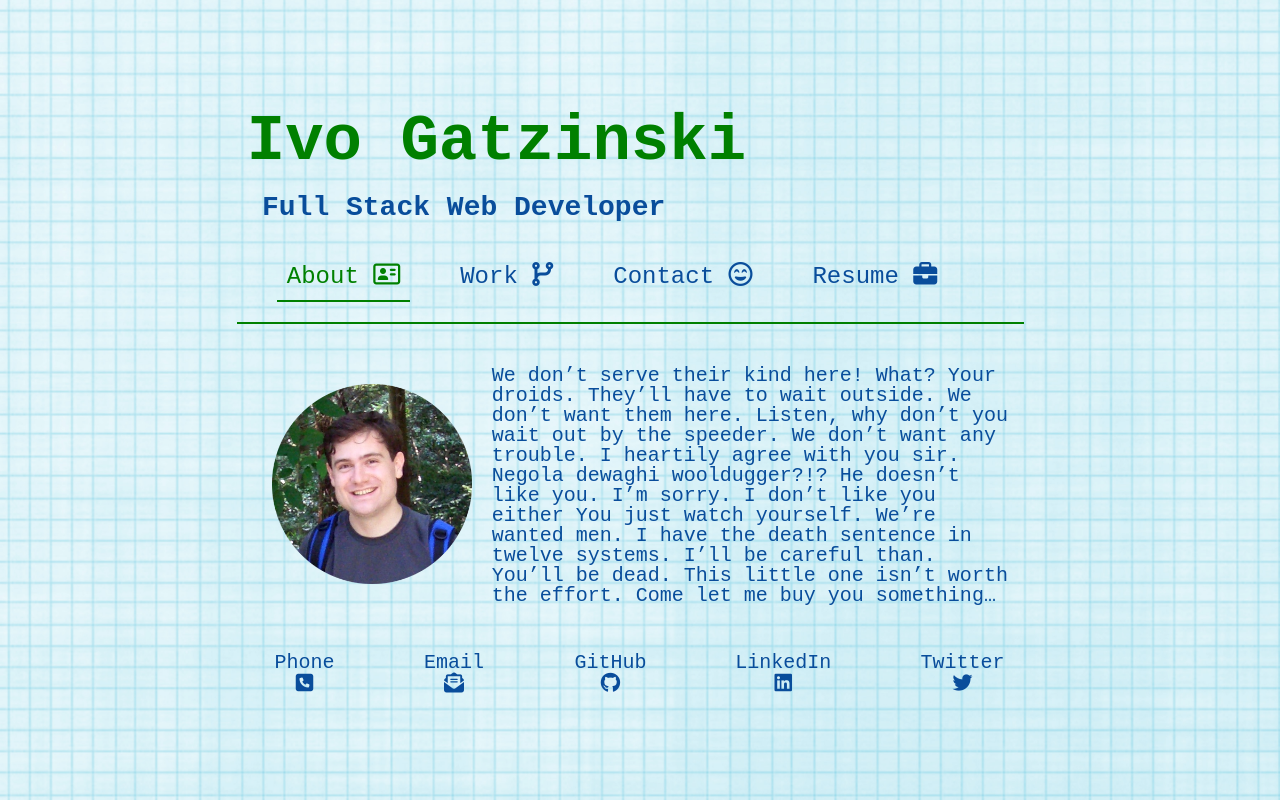
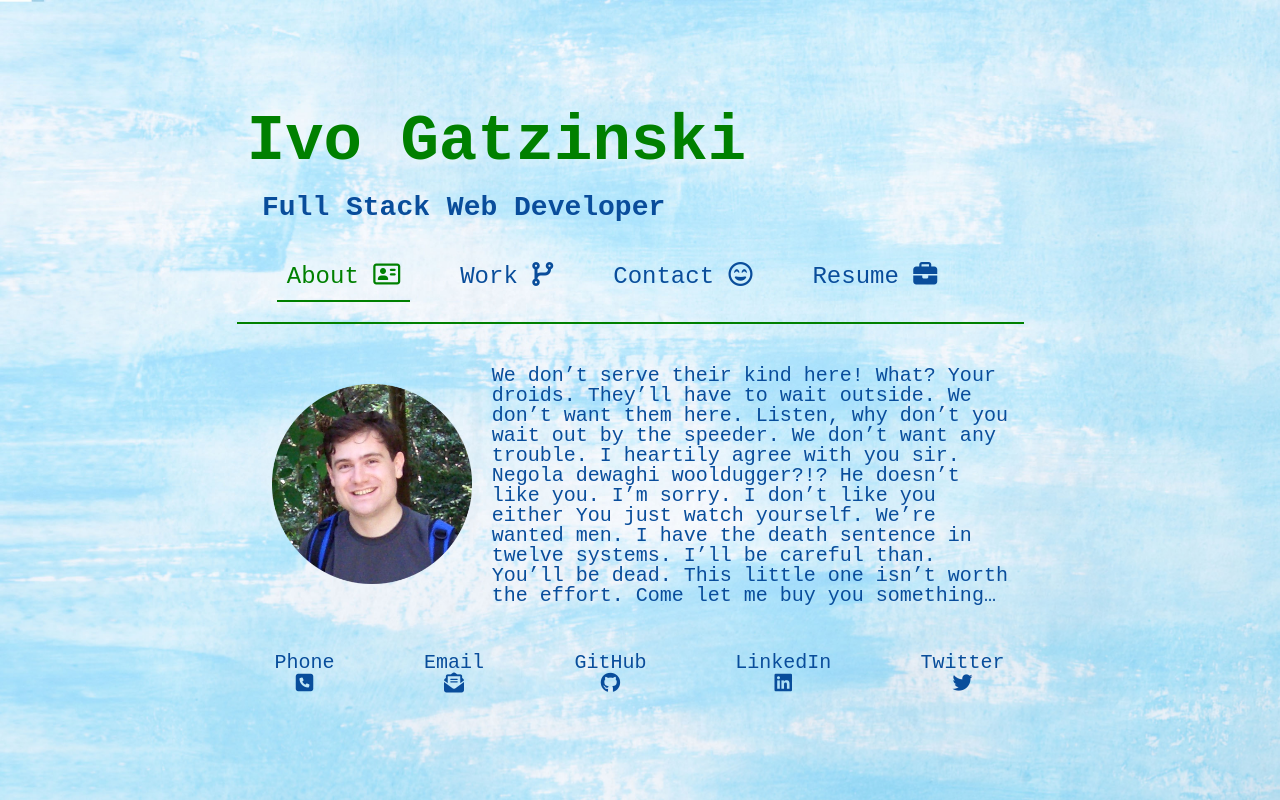
Before and after one commit to Ivo-Gatzinski/portfolio, a React (Create React App) app: page / in a window 1280 px wide. Built offline with nearby package versions, Linux system fonts and the light colour scheme; a web font is replaced by a local one.

Commit message:
add sample; new bg

```diff
--- a/src/App.js
+++ b/src/App.js
@@ -38,7 +38,7 @@ function App() {
                 className={linkClassNames("about")}
                 onClick={() => setCurrentPage("about")}
               >
-                About <i class="far fa-address-card"></i>
+                About <i className="far fa-address-card"></i>
               </button>
             </li>
             <li>
@@ -46,7 +46,7 @@ function App() {
                 className={linkClassNames("samples")}
                 onClick={() => setCurrentPage("samples")}
               >
-                Work <i class="fas fa-code-branch"></i>
+                Work <i className="fas fa-code-branch"></i>
               </button>
             </li>
             <li>
@@ -54,7 +54,7 @@ function App() {
                 className={linkClassNames("contact")}
                 onClick={() => setCurrentPage("contact")}
               >
-                Contact <i class="far fa-grin-beam"></i>
+                Contact <i className="far fa-grin-beam"></i>
               </button>
             </li>
             <li>
@@ -62,7 +62,7 @@ function App() {
                 className={linkClassNames("resume")}
                 onClick={() => setCurrentPage("resume")}
               >
-                Resume <i class="fas fa-briefcase"></i>
+                Resume <i className="fas fa-briefcase"></i>
               </button>
             </li>
           </ul>
--- a/src/components/ContactInfo.js
+++ b/src/components/ContactInfo.js
@@ -1,28 +1,47 @@
-import React from 'react';
+import React from "react";
 
 export default function Contact() {
   return (
     <section className="contact" id="contact">
       <div className="info">
-          <div className="info-item"><a rel="noreferrer" href="tel:6193520538">Phone <i class="fas fa-phone-square"></i></a></div>
         <div className="info-item">
-            <a href="mailto:ivo.gatzinski@outlook.com">Email <i class="fas fa-envelope-open-text"></i></a>
+          <a rel="noreferrer" href="tel:6193520538">
+            Phone <i className="fas fa-phone-square"></i>
+          </a>
         </div>
         <div className="info-item">
-
-            <a target="_blank" rel="noreferrer" href="https://github.com/Ivo-Gatzinski"
-              >GitHub <i class="fab fa-github"></i></a
-            >
+          <a href="mailto:ivo.gatzinski@outlook.com">
+            Email <i className="fas fa-envelope-open-text"></i>
+          </a>
         </div>
         <div className="info-item">
-            <a target="_blank" rel="noreferrer" href="https://www.linkedin.com/in/ivo-gatzinski/"
-              >LinkedIn <i class="fab fa-linkedin"></i></a
+          <a
+            target="_blank"
+            rel="noreferrer"
+            href="https://github.com/Ivo-Gatzinski"
           >
+            GitHub <i className="fab fa-github"></i>
+          </a>
         </div>
         <div className="info-item">
-            <a target="_blank" rel="noreferrer" href="https://twitter.com/IvoGatzinski"
-              >Twitter <i class="fab fa-twitter"></i></a
+          <a
+            target="_blank"
+            rel="noreferrer"
+            href="https://www.linkedin.com/in/ivo-gatzinski/"
           >
+            LinkedIn <i className="fab fa-linkedin"></i>
+          </a>
+        </div>
+        <div className="info-item">
+          <a
+            target="_blank"
+            rel="noreferrer"
+            href="https://twitter.com/IvoGatzinski"
+          >
+            Twitter <i className="fab fa-twitter"></i>
+          </a>
         </div>
       </div>
-      </section>);}
+    </section>
+  );
+}
--- a/src/components/Samples.js
+++ b/src/components/Samples.js
@@ -1,11 +1,32 @@
-import React from 'react';
+import React from "react";
 import pic from "./images/bio_pic.png";
 
 export default function Samples() {
   return (
-
     <section className="work" id="work">
       <div className="samples">
+      <figure className="books card">
+          <div className="h4">
+            <h3>
+              <a
+                target="_blank"
+                rel="noreferrer"
+                href="https://ivo-gatzinski.github.io/book-search/"
+              >
+                Book Search
+              </a>
+            </h3>
+            <p>
+              <a
+                target="_blank"
+                rel="noreferrer"
+                href="https://github.com/Ivo-Gatzinski/book-search/"
+              >
+                GitHub <i className="fab fa-github"></i>
+              </a>
+            </p>
+          </div>
+        </figure>
         <figure className="portfolio card">
           <div className="h4">
             <h3>
@@ -13,20 +34,21 @@ export default function Samples() {
                 target="_blank"
                 rel="noreferrer"
                 href="https://ivo-gatzinski.github.io/portfolio"
-                  >Ivo's Portfolio</a
               >
+                Ivo's Portfolio
+              </a>
             </h3>
             <p>
               <a
                 target="_blank"
                 rel="noreferrer"
                 href="https://github.com/Ivo-Gatzinski/portfolio"
-                  >GitHub <i class="fab fa-github"></i></a
               >
+                GitHub <i className="fab fa-github"></i>
+              </a>
             </p>
           </div>
           <figure>
-
             <img src={pic} alt="Ivo Gatzinski" className="work_pic" />
           </figure>
         </figure>
@@ -37,16 +59,18 @@ export default function Samples() {
                 target="_blank"
                 rel="noreferrer"
                 href="https://ivo-gatzinski.github.io/weather-dash"
-                  >Weather Dashboard</a
               >
+                Weather Dashboard
+              </a>
             </h3>
             <p>
               <a
                 target="_blank"
                 rel="noreferrer"
                 href="https://github.com/Ivo-Gatzinski/weather-dash"
-                  >GitHub <i class="fab fa-github"></i></a
               >
+                GitHub <i className="fab fa-github"></i>
+              </a>
             </p>
           </div>
         </figure>
@@ -57,16 +81,18 @@ export default function Samples() {
                 target="_blank"
                 rel="noreferrer"
                 href="https://ivo-gatzinski.github.io/workday-planner"
-                  >Work Day Planner</a
               >
+                Work Day Planner
+              </a>
             </h3>
             <p>
               <a
                 target="_blank"
                 rel="noreferrer"
                 href="https://github.com/Ivo-Gatzinski/workday-planner"
-                  >GitHub <i class="fab fa-github"></i></a
               >
+                GitHub <i className="fab fa-github"></i>
+              </a>
             </p>
           </div>
         </figure>
@@ -77,33 +103,40 @@ export default function Samples() {
                 target="_blank"
                 rel="noreferrer"
                 href="https://ivo-gatzinski.github.io/password-generator"
-                  >Password Generator</a
               >
+                Password Generator
+              </a>
             </h3>
             <p>
               <a
                 target="_blank"
                 rel="noreferrer"
                 href="https://github.com/Ivo-Gatzinski/password-generator"
-                  >GitHub <i class="fab fa-github"></i></a
               >
+                GitHub <i className="fab fa-github"></i>
+              </a>
             </p>
           </div>
         </figure>
         <figure className="eight_ball card">
           <div className="h4">
             <h3>
-                <a target="_blank" rel="noreferrer" href="https://magic8-ezi.herokuapp.com/"
-                  >Magic 8 Ball</a
+              <a
+                target="_blank"
+                rel="noreferrer"
+                href="https://magic8-ezi.herokuapp.com/"
               >
+                Magic 8 Ball
+              </a>
             </h3>
             <p>
               <a
                 target="_blank"
                 rel="noreferrer"
                 href="https://github.com/Ivo-Gatzinski/magic-8-ball"
-                  >GitHub <i class="fab fa-github"></i></a
               >
+                GitHub <i className="fab fa-github"></i>
+              </a>
             </p>
           </div>
         </figure>
@@ -114,19 +147,22 @@ export default function Samples() {
                 target="_blank"
                 rel="noreferrer"
                 href="https://ivo-gatzinski.github.io/adoption-connection"
-                  >Adopt a Furry Buddy</a
               >
+                Adopt a Furry Buddy
+              </a>
             </h3>
             <p>
               <a
                 target="_blank"
                 rel="noreferrer"
                 href="https://github.com/Ivo-Gatzinski/adoption-connection"
-                  >GitHub <i class="fab fa-github"></i></a
               >
+                GitHub <i className="fab fa-github"></i>
+              </a>
             </p>
           </div>
         </figure>
       </div>
     </section>
-      );}
+  );
+}
--- a/src/components/style.css
+++ b/src/components/style.css
@@ -16,7 +16,7 @@ html {
 
 body {
   font-family: "Syne Mono", monospace;
-  background-image: url("./images/bg.jpg");
+  background-image: url("./images/skyPaint.jpg");
   background-size: cover;
 }
 
@@ -53,9 +53,7 @@ p {
 
 .nav {
   border-bottom: green solid var(--micro-pad);
-
 }
-
 
 .nav li {
   display: inline;
@@ -81,7 +79,7 @@ p {
 }
 
 .about {
-  color:var(--dark-blue);
+  color: var(--dark-blue);
   text-align: left;
   background-color: transparent;
   border-radius: 10px;
@@ -90,7 +88,7 @@ p {
 }
 
 .resume {
-  color:var(--dark-blue);
+  color: var(--dark-blue);
   text-align: left;
   background-color: transparent;
   border-radius: 10px;
@@ -111,7 +109,6 @@ p {
   filter: none;
   position: relative;
   border-radius: 50px;
-
 }
 
 .card:hover {
@@ -133,9 +130,17 @@ p {
   font-size: 150%;
 }
 
+.books {
+  background-image: url("./images/books.png");
+  background-color: skyblue;
+  filter: opacity(0.75);
+  background-position: bottom;
+  background-size: 120%;
+}
+
 .portfolio {
-  background: url("./images/bg.jpg");
-  background-color: skyblue;
+  background: transparent;
+  /* background-color: skyblue; */
   filter: opacity(0.75);
 }
 
@@ -206,7 +211,6 @@ ol li {
   margin-top: 18px;
   margin-left: 8px;
   font-size: 125%;
-
 }
 
 #download li {
@@ -255,9 +259,7 @@ textarea {
   margin: 30px;
 }
 
-
 @media screen and (min-width: 175px) {
-
   body {
     flex-direction: column;
   }
@@ -307,7 +309,6 @@ a {
     display: flex;
     line-height: 125%;
     justify-content: space-around;
-
   }
 
   .nav li {
@@ -326,8 +327,12 @@ a {
   }
 
   @keyframes spin {
-    from {transform: rotate(0deg);}
-    to {transform: rotate(360deg);}
+    from {
+      transform: rotate(0deg);
+    }
+    to {
+      transform: rotate(360deg);
+    }
   }
 
   #gear {
@@ -349,10 +354,8 @@ a {
     width: 33%;
   }
 
-
   .h2 h2 {
     margin-left: 5%;
-
   }
 
   .bio {
@@ -384,7 +387,6 @@ a {
   }
 
   .subheader {
-
     padding-top: var(--large-pad);
     justify-content: center;
     display: flex;
@@ -478,7 +480,6 @@ a {
     font-size: 125%;
   }
 
-
   .samples {
     display: flex;
     flex-wrap: wrap;
@@ -500,7 +501,6 @@ a {
     flex: 0 0 100%;
     height: 200px;
   }
-
 }
 
 @media screen and (min-width: 992px) {
@@ -552,7 +552,6 @@ a {
 
   .h2 h2 {
     margin-left: 20%;
-
   }
 
   a {
```
Also changed, not shown: src/components/images/books.png (added), src/components/images/skyPaint.jpg (added). Lines whose indentation alone changed are shown as unchanged.
